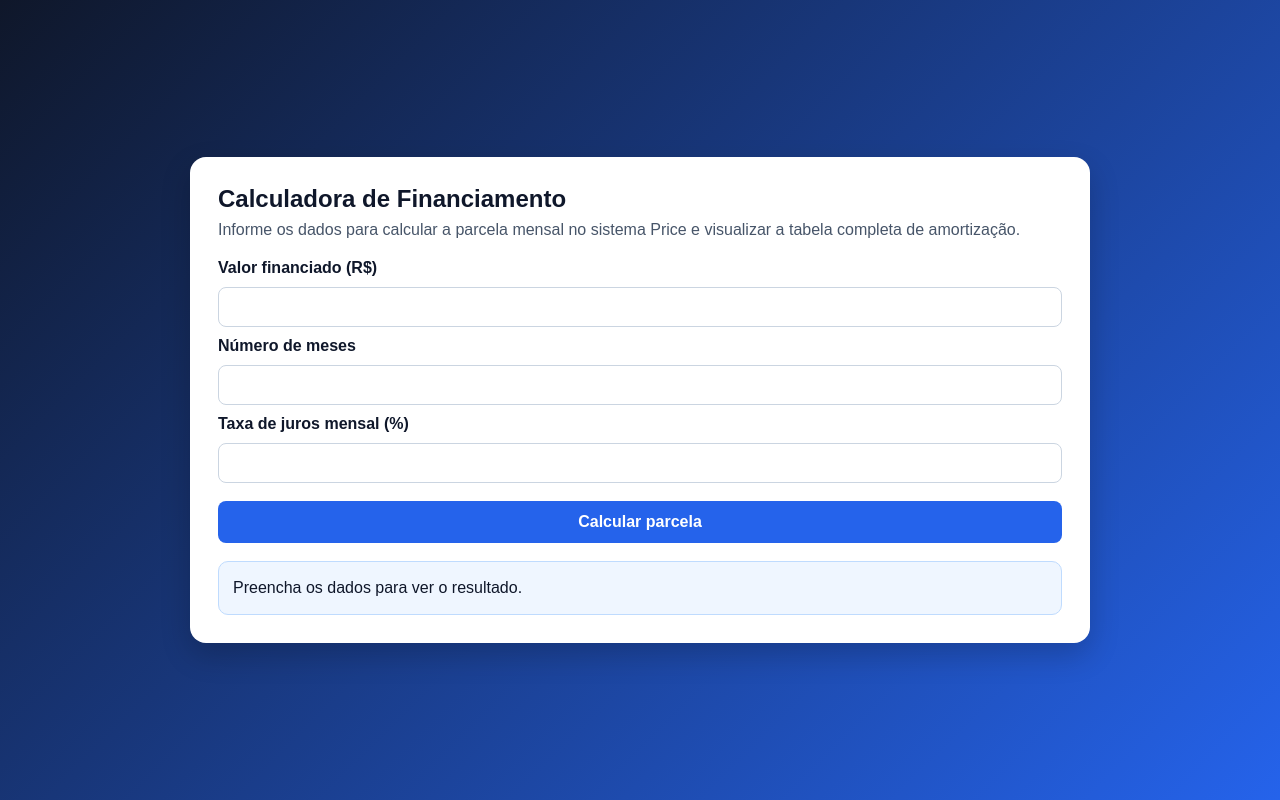
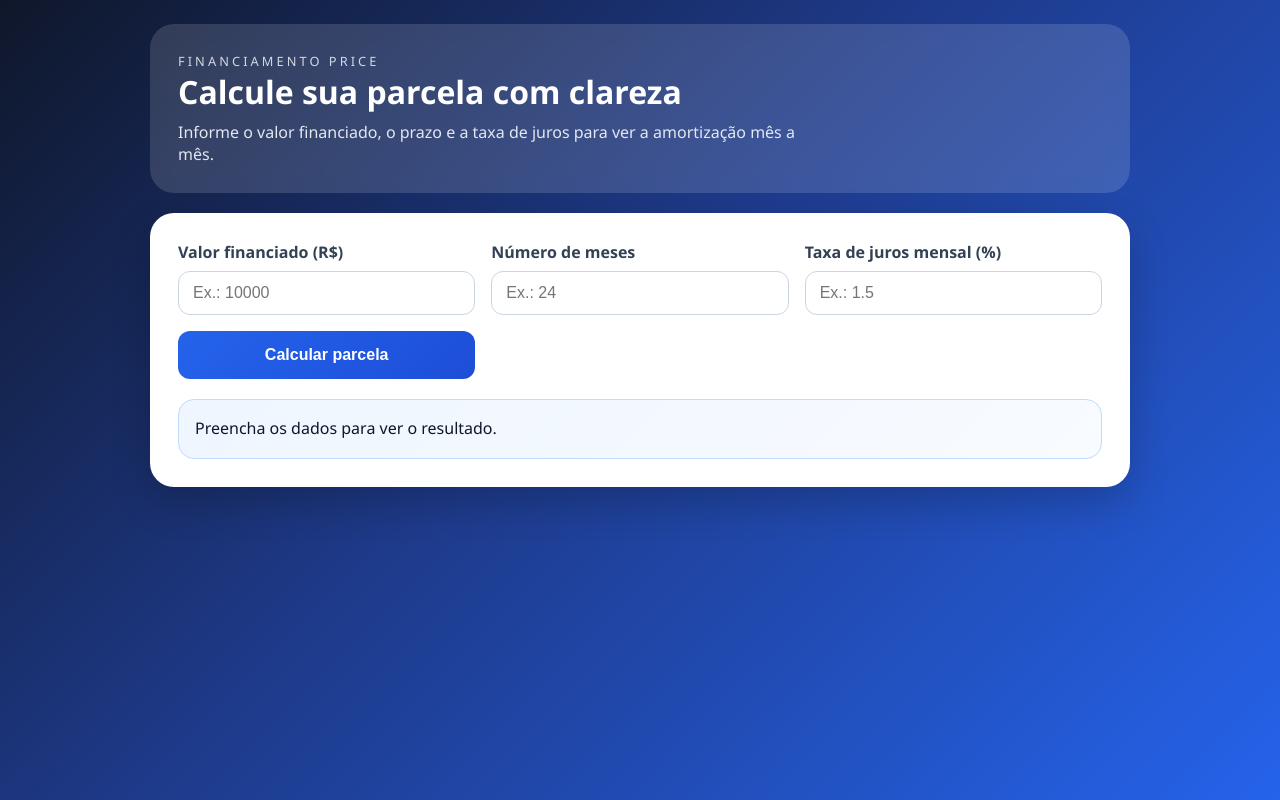
Before and after one commit to douglasdealmeidaribeiro/site-calculadora, a website: page public/index.html in a window 1280 px wide. Drawn offline with Linux system fonts and the light colour scheme.

Commit message:
Melhorar o visual da calculadora

```diff
--- a/public/index.html
+++ b/public/index.html
@@ -8,19 +8,30 @@
   </head>
   <body>
     <main class="container">
+      <section class="hero">
+        <div class="hero-text">
+          <p class="eyebrow">Financiamento Price</p>
+          <h1>Calcule sua parcela com clareza</h1>
+          <p>Informe o valor financiado, o prazo e a taxa de juros para ver a amortização mês a mês.</p>
+        </div>
+      </section>
+
       <section class="card">
-        <h1>Calculadora de Financiamento</h1>
-        <p>Informe os dados para calcular a parcela mensal no sistema Price e visualizar a tabela completa de amortização.</p>
+        <form id="form-financiamento">
+          <div class="field-group">
+            <label for="valorFinanciado">Valor financiado (R$)</label>
+            <input id="valorFinanciado" name="valorFinanciado" type="number" min="0" step="0.01" placeholder="Ex.: 10000" required />
+          </div>
 
-        <form id="form-financiamento">
-          <label for="valorFinanciado">Valor financiado (R$)</label>
-          <input id="valorFinanciado" name="valorFinanciado" type="number" min="0" step="0.01" required />
+          <div class="field-group">
+            <label for="numeroMeses">Número de meses</label>
+            <input id="numeroMeses" name="numeroMeses" type="number" min="1" step="1" placeholder="Ex.: 24" required />
+          </div>
 
-          <label for="numeroMeses">Número de meses</label>
-          <input id="numeroMeses" name="numeroMeses" type="number" min="1" step="1" required />
-
-          <label for="taxaJuros">Taxa de juros mensal (%)</label>
-          <input id="taxaJuros" name="taxaJuros" type="number" min="0" step="0.01" required />
+          <div class="field-group">
+            <label for="taxaJuros">Taxa de juros mensal (%)</label>
+            <input id="taxaJuros" name="taxaJuros" type="number" min="0" step="0.01" placeholder="Ex.: 1.5" required />
+          </div>
 
           <button type="submit">Calcular parcela</button>
         </form>
--- a/public/style.css
+++ b/public/style.css
@@ -4,81 +4,125 @@
 
 body {
   margin: 0;
-  font-family: Arial, sans-serif;
-  background: linear-gradient(135deg, #0f172a, #2563eb);
+  font-family: "Segoe UI", Arial, sans-serif;
+  background: linear-gradient(135deg, #0f172a 0%, #1e3a8a 45%, #2563eb 100%);
   color: #0f172a;
   min-height: 100vh;
-  display: grid;
-  place-items: center;
   padding: 24px;
 }
 
 .container {
-  width: min(100%, 900px);
+  width: min(100%, 980px);
+  margin: 0 auto;
+}
+
+.hero {
+  margin-bottom: 20px;
+  padding: 28px;
+  border-radius: 24px;
+  background: rgba(255, 255, 255, 0.14);
+  backdrop-filter: blur(8px);
+  color: #ffffff;
+}
+
+.eyebrow {
+  text-transform: uppercase;
+  letter-spacing: 0.24em;
+  font-size: 0.8rem;
+  margin-bottom: 8px;
+  opacity: 0.9;
+}
+
+.hero h1 {
+  margin: 0 0 8px;
+  font-size: 2rem;
+}
+
+.hero p {
+  margin: 0;
+  color: #e2e8f0;
+  max-width: 640px;
 }
 
 .card {
   background: #ffffff;
   padding: 28px;
-  border-radius: 16px;
-  box-shadow: 0 12px 30px rgba(0, 0, 0, 0.2);
-}
-
-h1 {
-  margin-top: 0;
-  margin-bottom: 8px;
-}
-
-p {
-  margin-top: 0;
-  margin-bottom: 20px;
-  color: #475569;
+  border-radius: 24px;
+  box-shadow: 0 16px 40px rgba(0, 0, 0, 0.2);
 }
 
 form {
+  display: grid;
+  grid-template-columns: repeat(3, minmax(0, 1fr));
+  gap: 16px;
+  margin-bottom: 20px;
+}
+
+.field-group {
   display: flex;
   flex-direction: column;
-  gap: 10px;
+  gap: 8px;
 }
 
 label {
-  font-weight: 600;
+  font-weight: 700;
+  color: #334155;
 }
 
 input {
-  padding: 10px 12px;
+  padding: 12px 14px;
   border: 1px solid #cbd5e1;
-  border-radius: 8px;
+  border-radius: 12px;
   font-size: 16px;
+  transition: border-color 0.2s ease, box-shadow 0.2s ease;
+}
+
+input:focus {
+  outline: none;
+  border-color: #2563eb;
+  box-shadow: 0 0 0 3px rgba(37, 99, 235, 0.15);
 }
 
 button {
-  margin-top: 8px;
   border: 0;
-  border-radius: 8px;
+  border-radius: 12px;
   padding: 12px 14px;
   font-size: 16px;
   font-weight: 700;
-  background: #2563eb;
+  background: linear-gradient(135deg, #2563eb, #1d4ed8);
   color: #ffffff;
   cursor: pointer;
+  align-self: end;
+  min-height: 48px;
 }
 
 button:hover {
-  background: #1d4ed8;
+  transform: translateY(-1px);
+  box-shadow: 0 10px 20px rgba(37, 99, 235, 0.2);
 }
 
 .resultado {
   margin-top: 18px;
-  background: #eff6ff;
+  background: linear-gradient(135deg, #eff6ff, #f8fbff);
   border: 1px solid #bfdbfe;
-  border-radius: 10px;
-  padding: 14px;
-  line-height: 1.5;
+  border-radius: 16px;
+  padding: 16px;
+  line-height: 1.6;
+}
+
+.resumo {
+  display: grid;
+  grid-template-columns: repeat(3, minmax(0, 1fr));
+  gap: 12px;
+  margin-bottom: 14px;
 }
 
 .resumo p {
-  margin: 6px 0;
+  margin: 0;
+  padding: 10px 12px;
+  background: #ffffff;
+  border-radius: 12px;
+  border: 1px solid #e2e8f0;
 }
 
 .tabela-wrapper {
@@ -94,9 +138,9 @@ table {
 
 th,
 td {
-  padding: 8px;
+  padding: 10px 8px;
   text-align: right;
-  border-bottom: 1px solid #cbd5e1;
+  border-bottom: 1px solid #e2e8f0;
 }
 
 th:first-child,
@@ -105,5 +149,17 @@ td:first-child {
 }
 
 th {
-  background: #dbeafe;
+  background: #eff6ff;
+  color: #1e3a8a;
+  font-weight: 700;
 }
+
+@media (max-width: 760px) {
+  form {
+    grid-template-columns: 1fr;
+  }
+
+  .resumo {
+    grid-template-columns: 1fr;
+  }
+}
```
